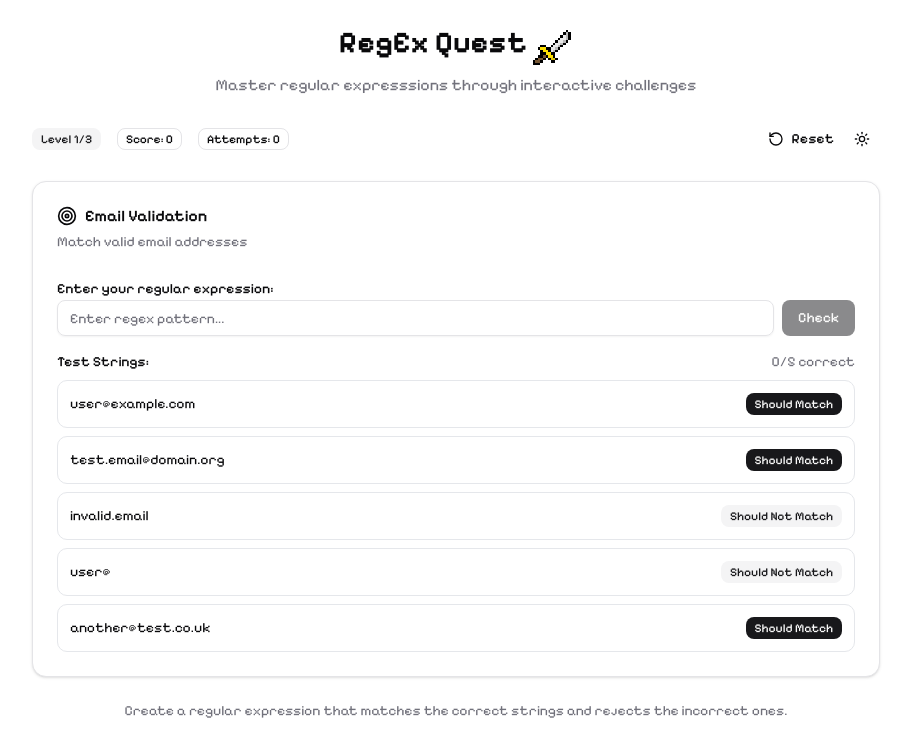
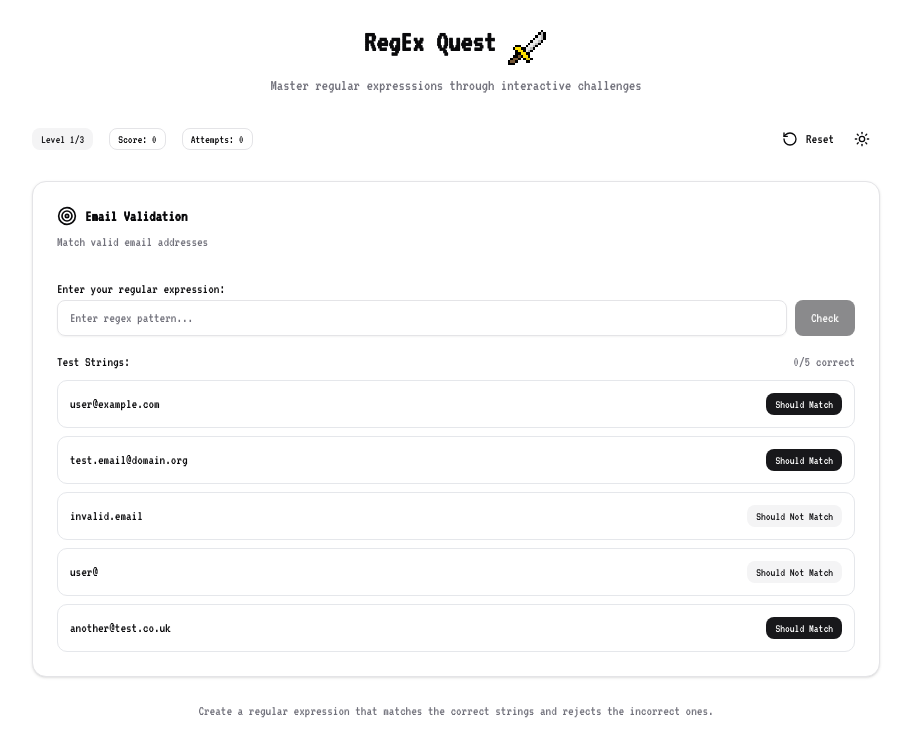
Before and after one commit to dytra/regex-quest, a Next.js app: page / in a window 1280 px wide. Shown: the top 756 px of the page, without its empty margins (184-1095 px from the left). Built offline with nearby package versions, Linux system fonts and the light colour scheme.

Commit message:
change default font  to vt323

```diff
--- a/src/app/globals.css
+++ b/src/app/globals.css
@@ -6,9 +6,9 @@
 @theme inline {
   --color-background: var(--background);
   --color-foreground: var(--foreground);
-  --font-sans: var(--font-pixelify-sans);
+  --font-sans: var(--font-vt323);
   /* --font-sans: var(--font-geist-sans); */
-  --font-mono: var(--font-pixelify-sans);
+  --font-mono: var(--font-vt323);
   /* --font-mono: var(--font-geist-mono); */
   --color-sidebar-ring: var(--sidebar-ring);
   --color-sidebar-border: var(--sidebar-border);
--- a/src/app/layout.tsx
+++ b/src/app/layout.tsx
@@ -1,5 +1,5 @@
 import type { Metadata } from "next";
-import { Geist, Geist_Mono, Pixelify_Sans } from "next/font/google";
+import { Geist, Geist_Mono, Pixelify_Sans,VT323 } from "next/font/google";
 import "./globals.css";
 import { ThemeProvider } from "@/components/theme-provider";
 
@@ -17,6 +17,13 @@ const pixelifySans = Pixelify_Sans({
   variable: "--font-pixelify-sans",
   subsets: ["latin"],
 });
+
+const vt323 = VT323({
+  variable: "--font-vt323",
+  subsets: ["latin"],
+  weight:"400",
+});
+
 export const metadata: Metadata = {
   title: "regex quest",
   description: "regex game",
@@ -30,7 +37,7 @@ export default function RootLayout({
   return (
     <html lang="en" suppressHydrationWarning>
       <body
-        className={`${pixelifySans.variable} ${pixelifySans.variable} font-sans antialiased`}
+        className={`${vt323.variable} ${vt323.variable} font-sans antialiased`}
       >
         <ThemeProvider
           attribute="class"
```
